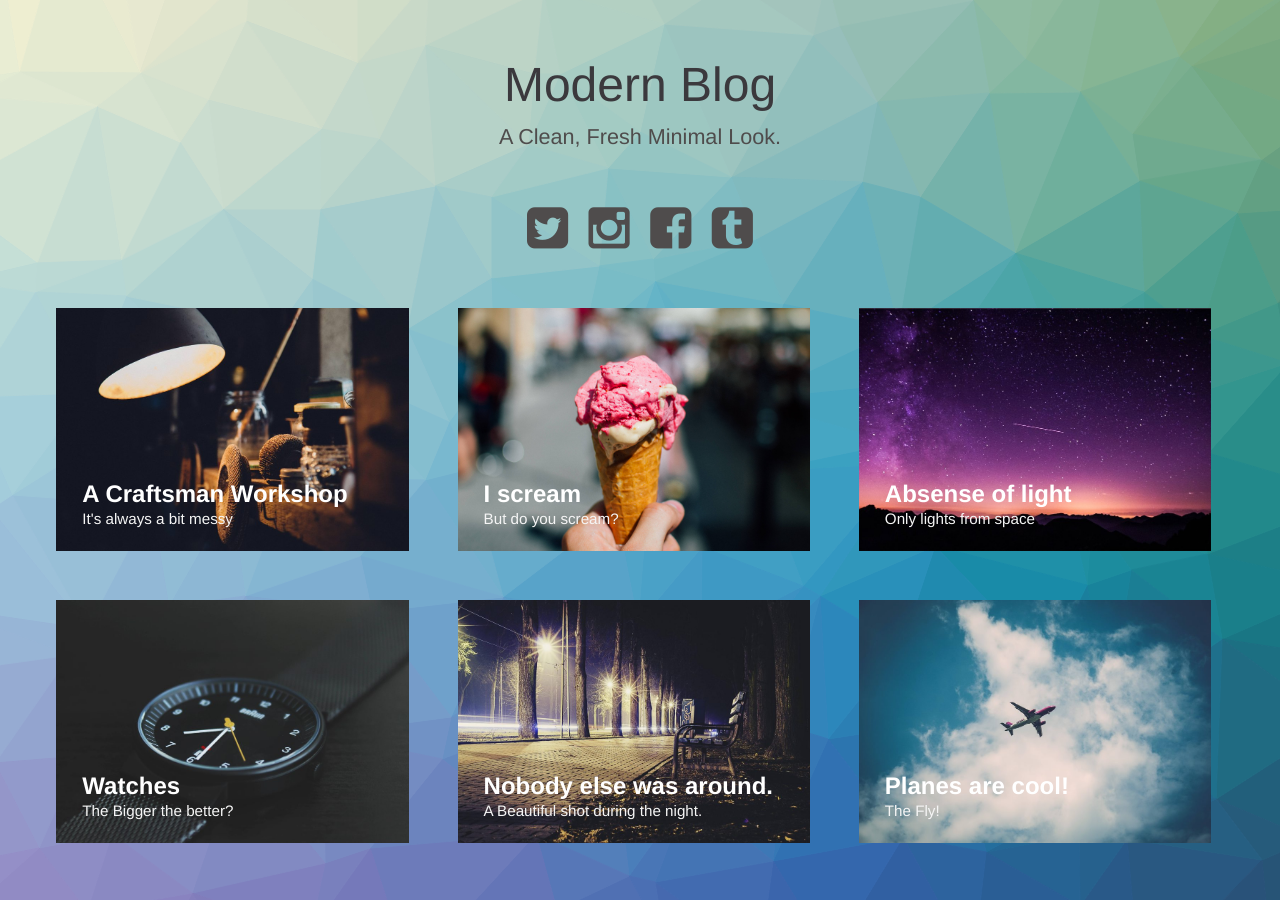
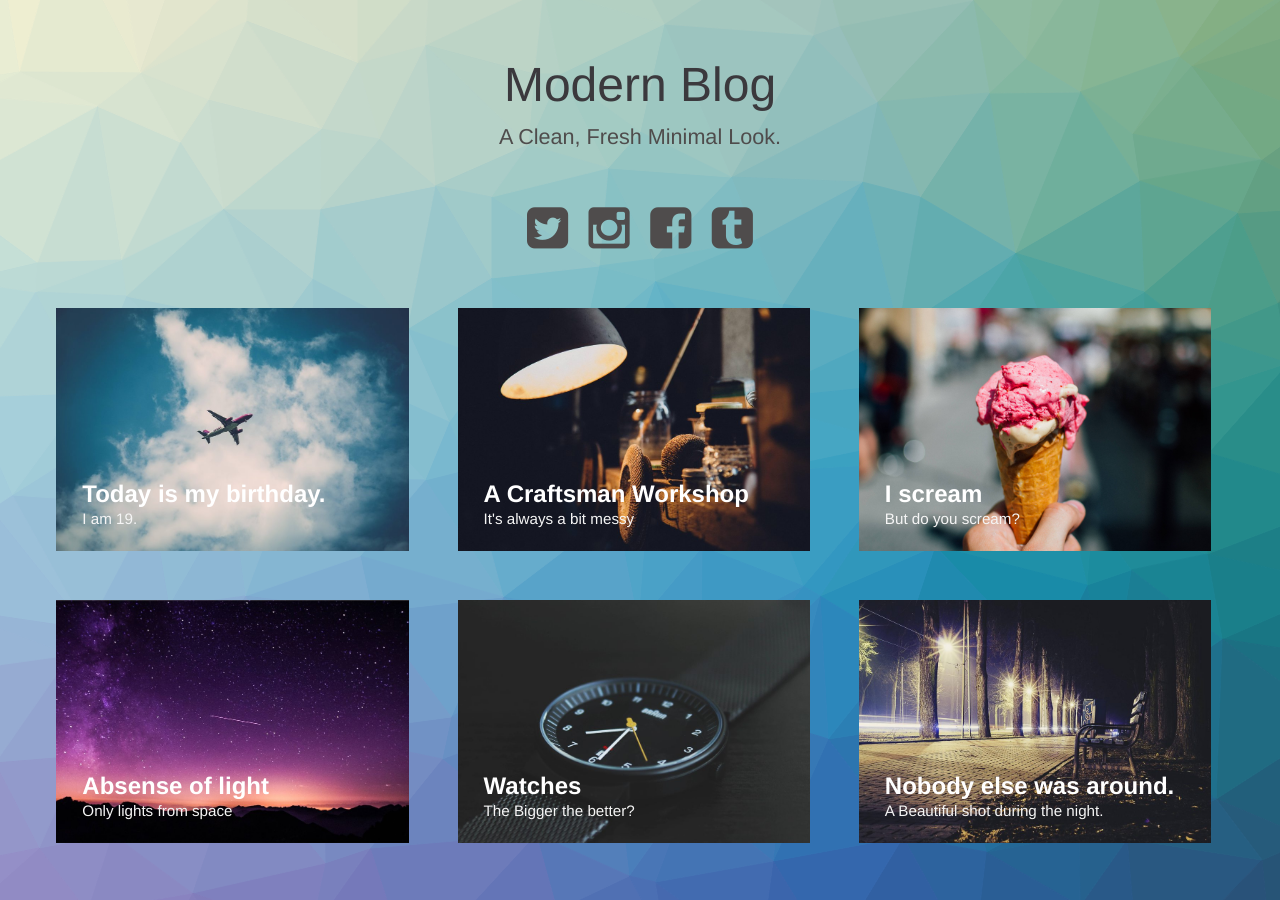
Before and after one commit to sejgupta/sejgupta.github.io, a Jekyll site: the page built from index.html, in a window 1280 px wide. Built offline with Jekyll 4.4.1, drawn with Linux system fonts in a browser that asks for light colours; part of the change alters nothing that is shown.

Commit message:
added a post

```diff
--- a/_posts/2015-04-20-planes.markdown
+++ b/_posts/2015-04-20-planes.markdown
@@ -1,17 +1,17 @@
 ---
-title:  "Planes are cool!"
-subtitle: "The Fly!"
-author: "Wferr"
+title:  "Today is my birthday."
+subtitle: "I am 19."
+author: "Sejal Gupta"
 avatar: "img/authors/wferr.png"
 image: "img/a.jpg"
-date:   2015-04-20 12:12:12
+date:   2020-06-28 12:12:12
 ---
 
-### Dolor sit amet?
-Lorem ipsum dolor sit amet, consectetur adipiscing elit. Proin vestibulum non mi non pulvinar. Donec tempus risus vel ex fringilla tempor. Vivamus pharetra non mauris quis fermentum. Vestibulum sed maximus elit, sit amet suscipit orci. Morbi at enim at libero dignissim egestas vel ac nisi. Etiam at lectus a arcu sodales consequat. Aliquam consequat ligula sed purus tincidunt, a ultrices nibh dapibus. Phasellus convallis ipsum nec semper ultricies. In facilisis lacus velit, sit amet lacinia velit blandit id. Nullam ut magna erat. Aliquam sit amet dapibus odio, aliquet tempus tortor. Donec in nisi massa.
+### Corona sucks
+Hello world
 
 ### Aliquam suscipit.
-Cras eget nisl accumsan, porta nisl in, egestas sapien. Vestibulum gravida nulla sed facilisis tempor. Suspendisse maximus nisi sit amet velit sodales fringilla. Vivamus luctus risus eget dui consectetur porttitor. Maecenas ut ultrices orci. Maecenas mollis est eu sodales mollis. Nulla facilisi. Suspendisse eros arcu, elementum sed sem eu, pharetra rhoncus odio. Proin nec tincidunt velit. Cras nisl augue, faucibus sed mauris in, vestibulum mollis nisl. Nam id libero ultrices, consequat ex vitae, convallis nulla.
+Hello today Nikita and Annie came over even though I was still in bed.
 
 Suspendisse lorem odio, blandit at nisl quis, hendrerit tempus tellus. Donec eget leo quis nisi vulputate consectetur. Praesent dignissim enim elit, congue luctus nisl cursus at. Sed rutrum molestie risus. Donec vulputate gravida accumsan. Vivamus tempus ullamcorper eleifend. Sed sagittis mi ut dolor tincidunt, ac rutrum nisi commodo.
 
```
